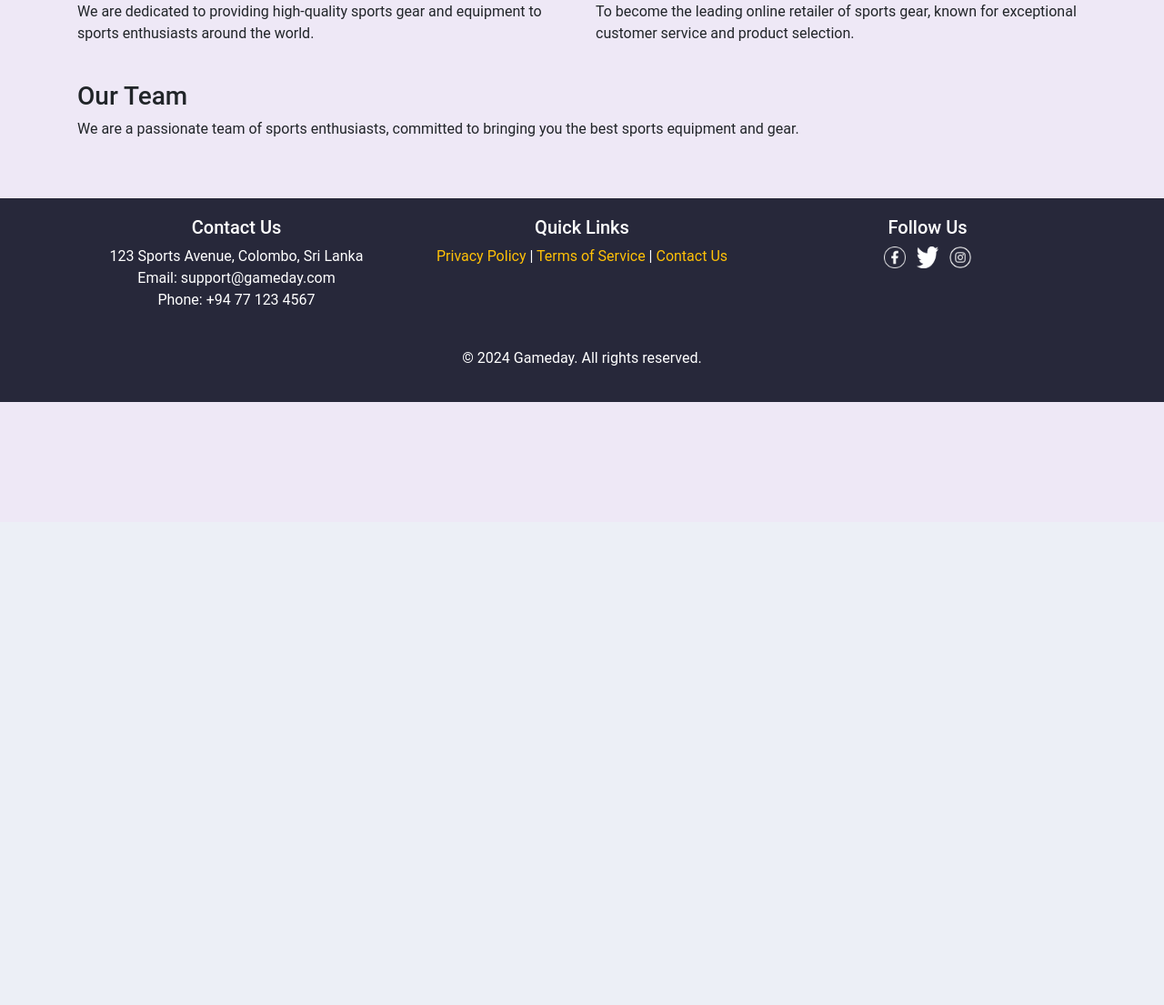
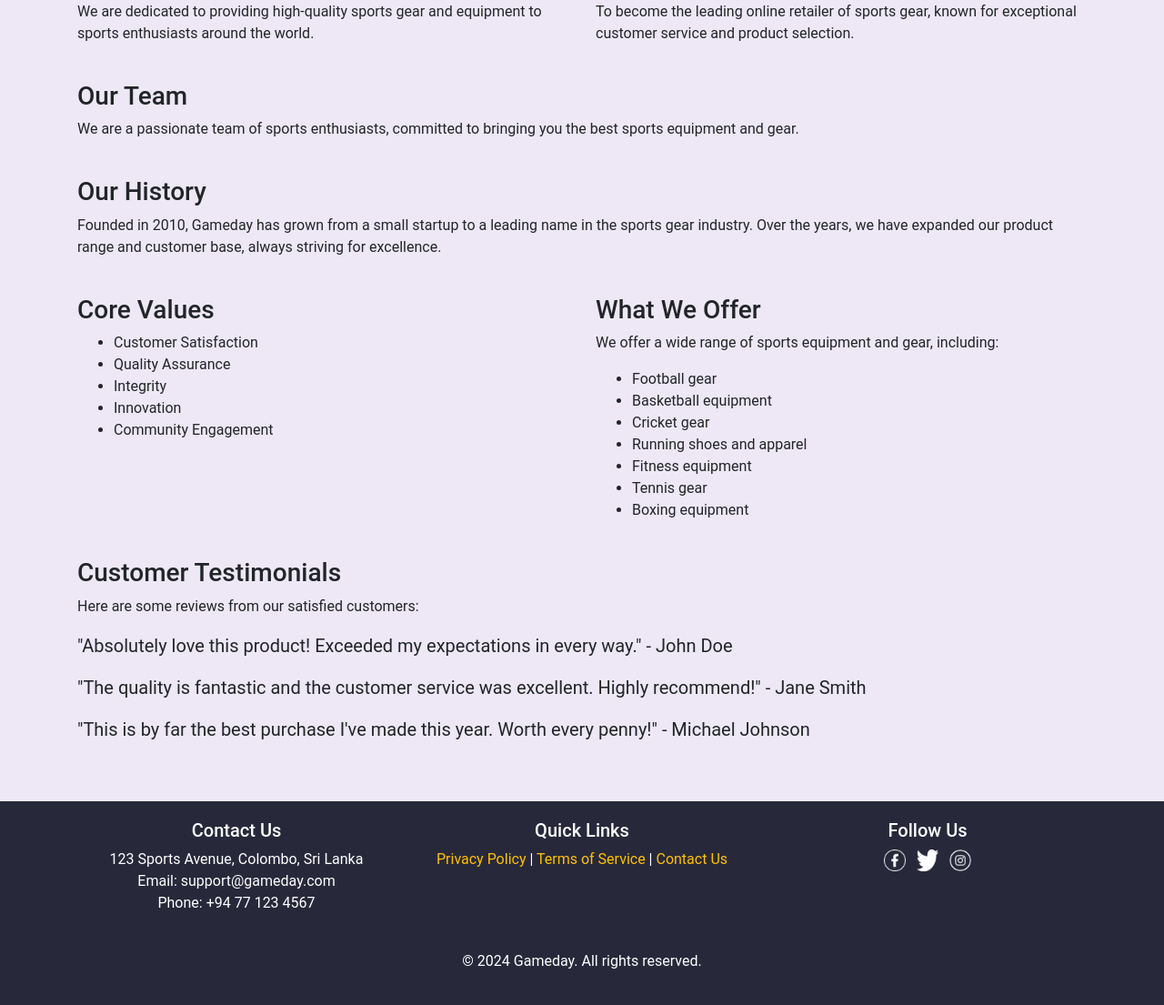
Before and after one commit to theekshanahansa/Group_11-Simple-e-commerce-system, a Django app: page /shop/about/ in a window 1280 px wide. Shown: the part 226-1331 px from the top of the page at 91% size. Before the commit the page ends 668 px from the top, so only its background shows below. Run offline with Django 5.2, Linux system fonts and the light colour scheme; some libraries are stand-ins or nearby versions.

Commit message:
update about page

```diff
--- a/shop/templates/shop/about.html
+++ b/shop/templates/shop/about.html
@@ -29,12 +29,12 @@
                     <li class="nav-item">
                         <a class="nav-link" href="{% url 'product_list' %}">Products</a>
                     </li>
-                    <li class="nav-item">
                     <li class="nav-item dropdown">
-                            <a class="nav-link dropdown-toggle" href="#" role="button"data-toggle="dropdown" aria-haspopup="true" aria-expanded="false">
-                                Category </a>
+                        <a class="nav-link dropdown-toggle" href="#" role="button" data-toggle="dropdown" aria-haspopup="true" aria-expanded="false">
+                            Category
+                        </a>
                         <div class="dropdown-menu" aria-labelledby="navbarDropdown">
-                                <a class="dropdown-item"href="{% url 'product_by_category' 5 %}">Football</a>
+                            <a class="dropdown-item" href="{% url 'product_by_category' 5 %}">Football</a>
                             <a class="dropdown-item" href="{% url 'product_by_category' 6 %}">Basketball</a>
                             <a class="dropdown-item" href="{% url 'product_by_category' 4 %}">Cricket</a>
                             <a class="dropdown-item" href="{% url 'product_by_category' 7 %}">Running</a>
@@ -42,7 +42,6 @@
                             <a class="dropdown-item" href="{% url 'product_by_category' 10 %}">Tennis</a>
                             <a class="dropdown-item" href="{% url 'product_by_category' 9 %}">Boxing</a>
                         </div>
-                    </li>
                     </li>
                     <li class="nav-item">
                         <a class="nav-link" href="{% url 'about_us' %}">About Us</a>
@@ -60,7 +59,7 @@
                         <a class="nav-link dropdown-toggle" href="#" id="navbarDropdown" role="button"
                             data-toggle="dropdown" aria-haspopup="true" aria-expanded="false">
                             <img src="{% static 'images/profile.png' %}" alt="Logo" width="30" height="30" class="d-inline-block align-top">
-                            <i  class="fas fa-user-circle"></i> {{ user.username }}
+                            <i class="fas fa-user-circle"></i> {{ user.username }}
                         </a>
                         <div class="dropdown-menu" aria-labelledby="navbarDropdown">
                             <a class="dropdown-item" href="#">Profile</a>
@@ -79,6 +78,7 @@
             </div>
         </div>
     </nav>
+
     <div class="container mt-5">
         <h1 class="text-center">About Us</h1>
         <hr>
@@ -96,6 +96,58 @@
             <div class="col">
                 <h3>Our Team</h3>
                 <p>We are a passionate team of sports enthusiasts, committed to bringing you the best sports equipment and gear.</p>
+            </div>
+        </div>
+        <div class="row mt-4">
+            <div class="col">
+                <h3>Our History</h3>
+                <p>Founded in 2010, Gameday has grown from a small startup to a leading name in the sports gear industry. Over the years, we have expanded our product range and customer base, always striving for excellence.</p>
+            </div>
+        </div>
+        <div class="row mt-4">
+            <div class="col-md-6">
+                <h3>Core Values</h3>
+                <ul>
+                    <li>Customer Satisfaction</li>
+                    <li>Quality Assurance</li>
+                    <li>Integrity</li>
+                    <li>Innovation</li>
+                    <li>Community Engagement</li>
+                </ul>
+            </div>
+            <div class="col-md-6">
+                <h3>What We Offer</h3>
+                <p>We offer a wide range of sports equipment and gear, including:</p>
+                <ul>
+                    <li>Football gear</li>
+                    <li>Basketball equipment</li>
+                    <li>Cricket gear</li>
+                    <li>Running shoes and apparel</li>
+                    <li>Fitness equipment</li>
+                    <li>Tennis gear</li>
+                    <li>Boxing equipment</li>
+                </ul>
+            </div>
+        </div>
+        <div class="row mt-4">
+            <div class="col">
+                <h3>Customer Testimonials</h3>
+                <p>Here are some reviews from our satisfied customers:</p>
+                <div class="testimonial">
+                    <blockquote class="blockquote">
+                        <p class="mb-0">"Absolutely love this product! Exceeded my expectations in every way." - John Doe</p>
+                    </blockquote>
+                </div>
+                <div class="testimonial">
+                    <blockquote class="blockquote">
+                        <p class="mb-0">"The quality is fantastic and the customer service was excellent. Highly recommend!" - Jane Smith</p>
+                    </blockquote>
+                </div>
+                <div class="testimonial">
+                    <blockquote class="blockquote">
+                        <p class="mb-0">"This is by far the best purchase I've made this year. Worth every penny!" - Michael Johnson</p>
+                    </blockquote>
+                </div>
             </div>
         </div>
     </div>
```
Lines whose indentation alone changed are shown as unchanged.
